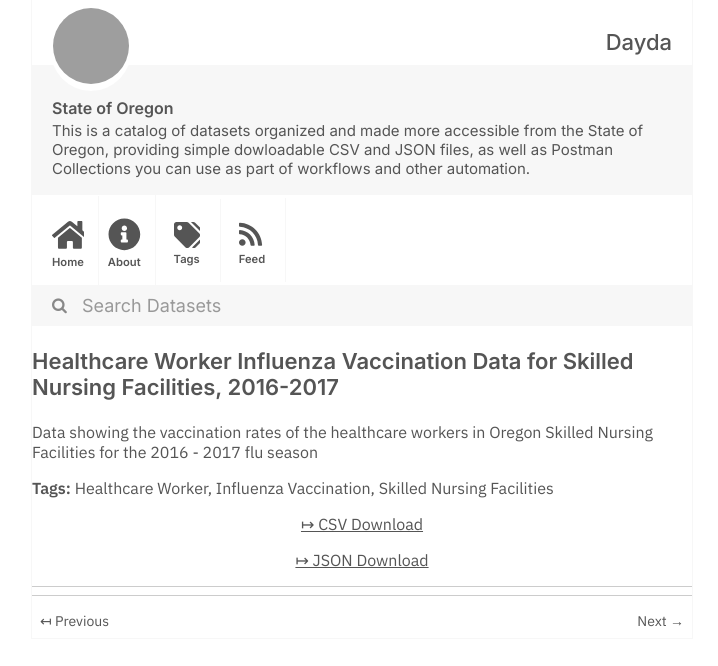
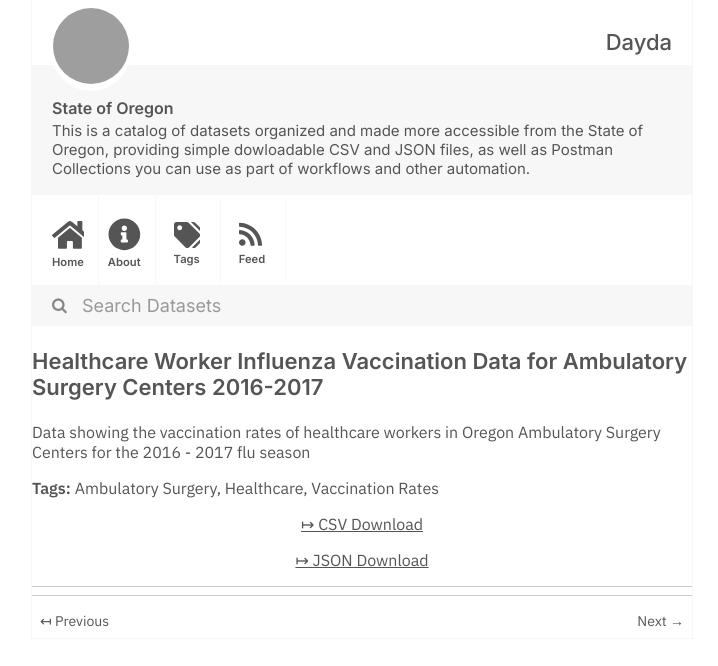
Before and after one commit to dayda-entities/state-of-oregon, a Jekyll site: the page built from _posts/2020-11-10-healthcare-worker-influenza-va.md, in a window 1280 px wide, cut to the strip 0-666 px from the top of the page. Shown: the whole strip, without its empty margins (278-996 px from the left). Built offline with Jekyll 4.4.1, drawn with Linux system fonts in a browser that asks for light colours; grey boxes are pictures that could not be loaded.

Commit message:
Publish Data

```diff
--- a/_posts/2020-11-10-healthcare-worker-influenza-va.md
+++ b/_posts/2020-11-10-healthcare-worker-influenza-va.md
@@ -1,20 +1,20 @@
 ---
 title: >-
-  Healthcare Worker Influenza Vaccination Data for Skilled Nursing Facilities,
+  Healthcare Worker Influenza Vaccination Data for Ambulatory Surgery Centers
   2016-2017
-created: '2020-11-10T17:23:18.740416'
-modified: '2020-11-10T17:23:18.740424'
+created: '2020-11-10T17:23:12.982340'
+modified: '2020-11-10T17:23:12.982350'
 state: active
 type: dataset
 tags:
-  - Healthcare Worker
-  - Influenza Vaccination
-  - Skilled Nursing Facilities
+  - Ambulatory Surgery
+  - Healthcare
+  - Vaccination Rates
 groups:
   - Local Government
-csv_url: 'https://data.oregon.gov/api/views/xgmv-ucx3/rows.csv?accessType=DOWNLOAD'
-json_url: 'https://data.oregon.gov/api/views/xgmv-ucx3/rows.json?accessType=DOWNLOAD'
+csv_url: 'https://data.oregon.gov/api/views/vety-vmwu/rows.csv?accessType=DOWNLOAD'
+json_url: 'https://data.oregon.gov/api/views/vety-vmwu/rows.json?accessType=DOWNLOAD'
 layout: post
 
 ---
-Data showing the vaccination rates of the healthcare workers in Oregon Skilled Nursing Facilities for the 2016 - 2017 flu season
+Data showing the vaccination rates of healthcare workers in Oregon Ambulatory Surgery Centers for the 2016 - 2017 flu season
```
